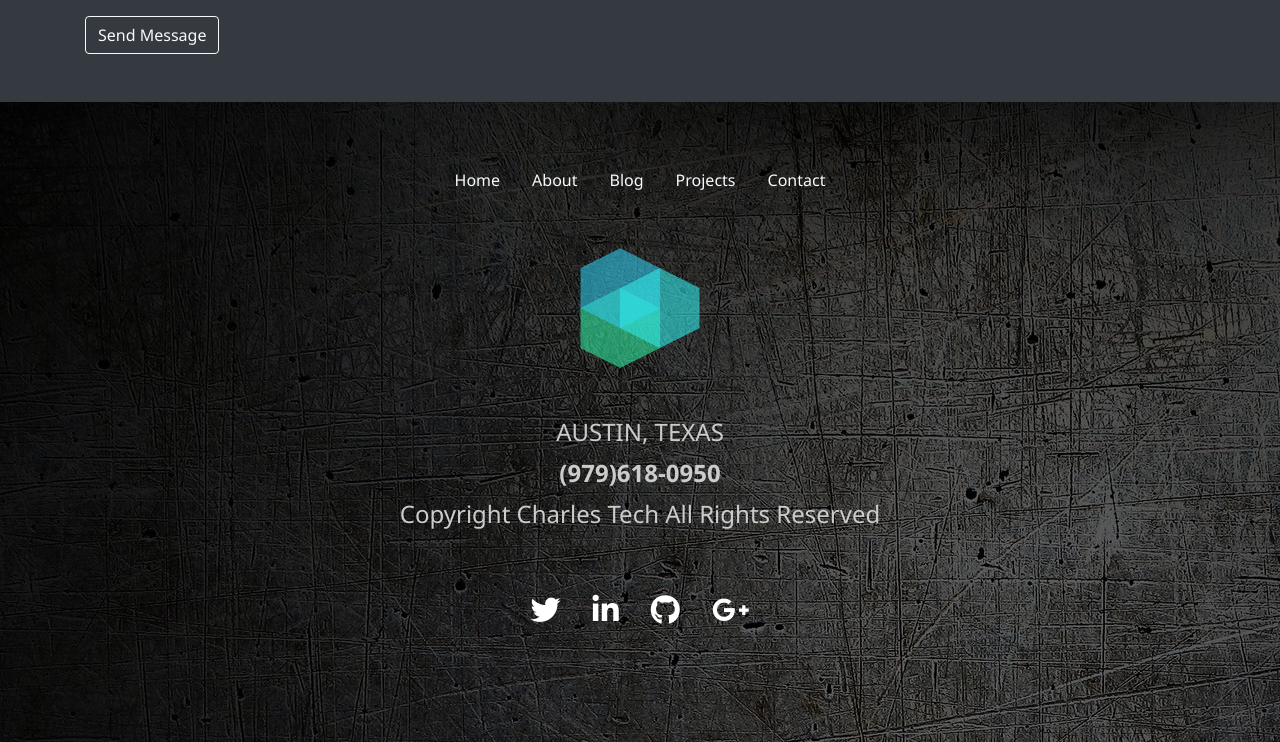
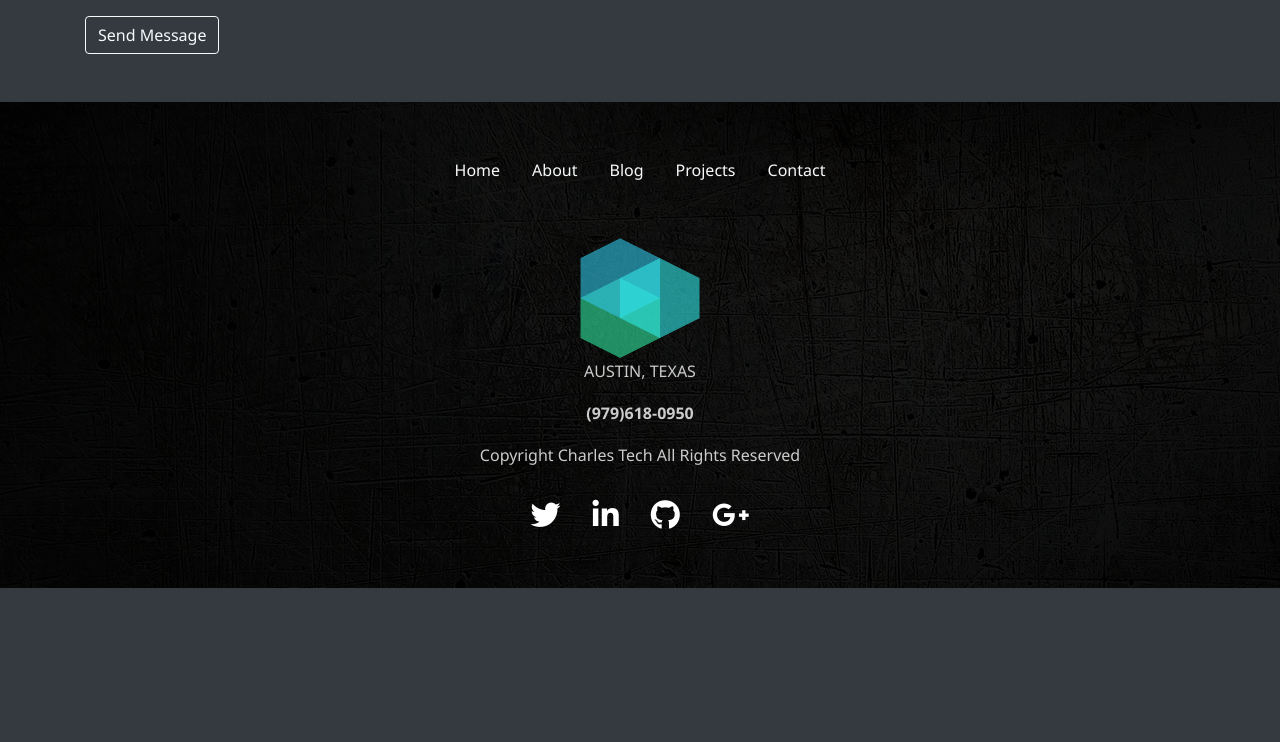
Before and after one commit to cjroberts2013/charlestech, a website: page index.html in a window 1280 px wide. Shown: the part 1709-2451 px from the top of the page. After the commit the page ends 2297 px from the top, so only its background shows below. Drawn offline with nearby package versions, Linux system fonts and the light colour scheme.

Commit message:
fixing the footer

```diff
--- a/css/style.css
+++ b/css/style.css
@@ -87,17 +87,13 @@ body {
 footer {
 	background: linear-gradient(
 			to bottom right,
-			rgba(0, 0, 0, 0.55),
-			rgba(0, 0, 0, 0.55)
+			rgba(0, 0, 0, 0.75),
+			rgba(0, 0, 0, 0.95)
 		),
 		url(../img/footer-texture.jpg);
 	width: 100%;
-	height: 80vh;
+	height: auto;
 	background-repeat: no-repeat;
-	display: flex;
-	flex-direction: column;
-	justify-content: center;
-	align-items: center;
 }
 
 #footer {
@@ -106,8 +102,8 @@ footer {
 	align-items: center;
 }
 
-#footer h4 {
-	padding: 2px;
+#footer p {
+	padding: 1px;
 	color: #ccc;
 }
 
@@ -136,6 +132,10 @@ footer {
 		display: none;
 	}
 
+	#foot-img {
+		margin: 50px 0;
+	}
+
 	#footer h4 {
 		font-size: 16px;
 	}
@@ -146,6 +146,10 @@ footer {
 		margin-left: 20px;
 	}
 	footer {
-		height: 100vh;
+		height: auto;
+	}
+
+	#footer p {
+		font-size: 12px;
 	}
 }
--- a/index.html
+++ b/index.html
@@ -132,7 +132,7 @@
 
 		<footer>
 			<div class="" id="footer">
-				<nav class="nav mb-5" id="footer-top-nav">
+				<nav class="nav my-5" id="footer-top-nav">
 					<a href="#" class="nav-link text-light">Home</a>
 					<a href="#about" class="nav-link text-light">About</a>
 					<a href="#blog" class="nav-link text-light">Blog</a>
@@ -141,15 +141,16 @@
 				</nav>
 				<img
 					src="img/logo-plain.png"
-					class="mb-5"
+					class=""
 					alt="logo"
 					width="120px"
 					height="120px"
+					id="foot-img"
 				/>
-				<h4 class="">AUSTIN, TEXAS</h4>
-				<h4><strong>(979)618-0950</strong></h4>
-				<h4>Copyright Charles Tech All Rights Reserved</h4>
-				<nav class="nav my-5">
+				<p class="">AUSTIN, TEXAS</p>
+				<p><strong>(979)618-0950</strong></p>
+				<p>Copyright Charles Tech All Rights Reserved</p>
+				<nav class="nav mt-2 mb-5">
 					<a href="#" class="nav-link text-light"
 						><i class="fab fa-twitter" style="color:white;font-size:30px"></i
 					></a>
```
